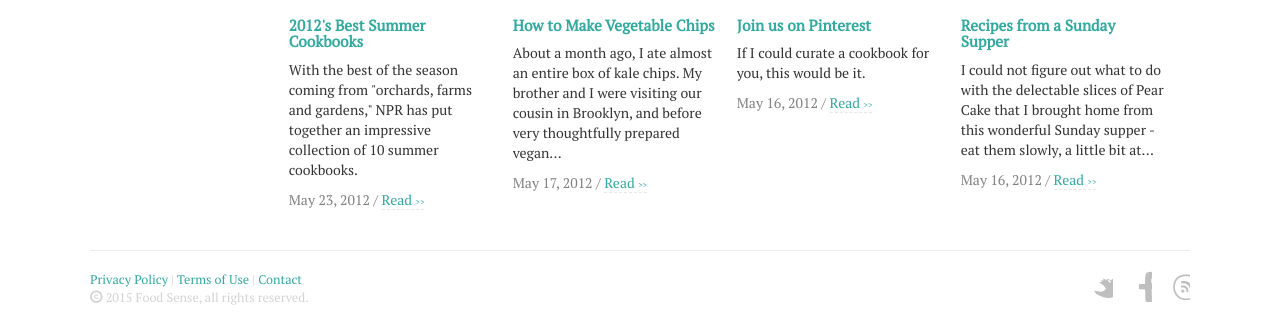
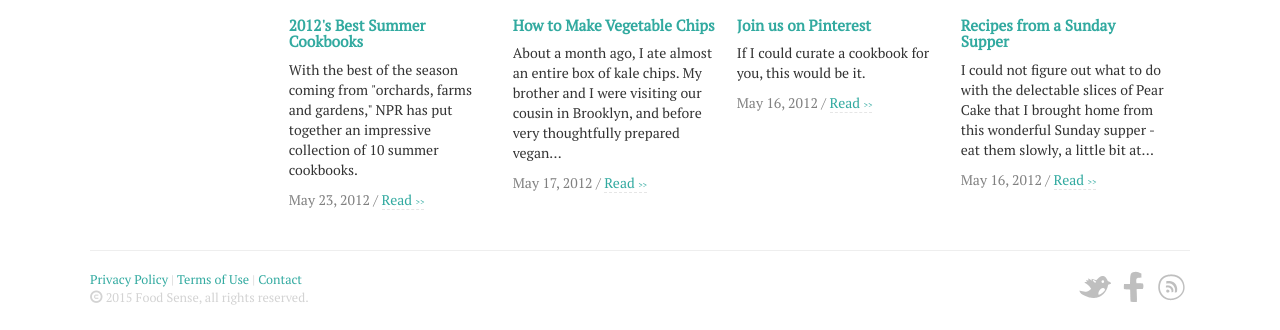
Before and after one commit to jtangonan/demo, a plain HTML site: page dev_exercise/index.html in a window 1280 px wide. Shown: the part 827-1157 px from the top of the page. Drawn offline with Linux system fonts and the light colour scheme.

Commit message:
Fixed position of images

```diff
--- a/dev_exercise/css/fs.scss
+++ b/dev_exercise/css/fs.scss
@@ -373,7 +373,7 @@ button {
     width: 35px;
     background-color: transparent;
     background-attachment: scroll;
-    background-position: -15 0;
+    background-position: -15px 0;
     background-repeat: no-repeat;
     filter: opacity(0.5);
     opacity: 0.5;
```
Also changed, not shown: dev_exercise/css/fs.css, 1 other file.
